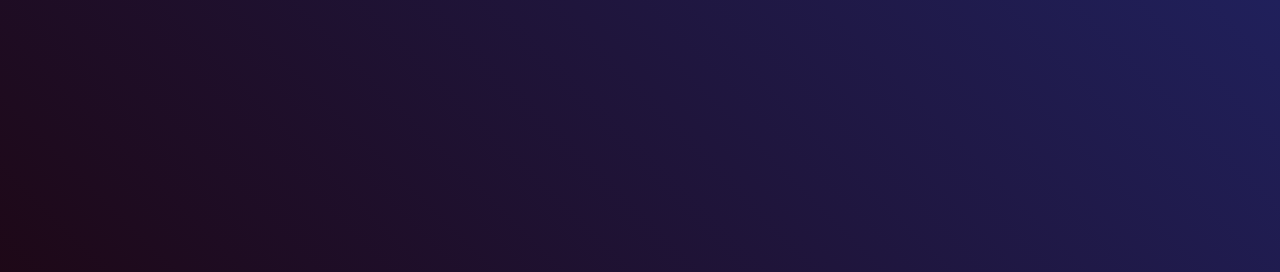
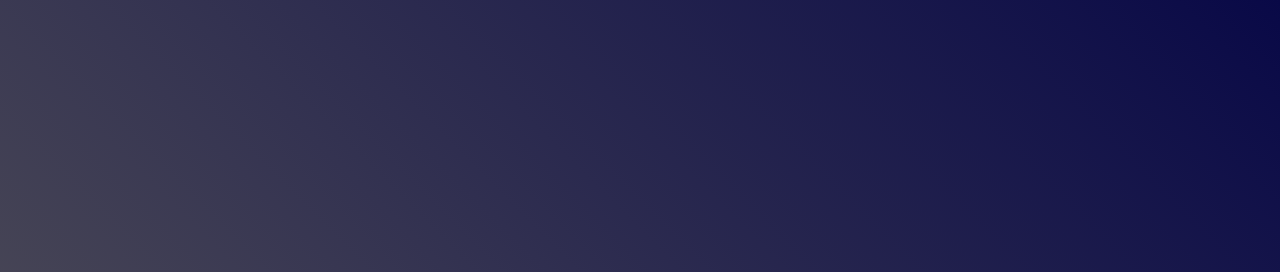
Before and after one commit to ashusahoo1/calendar-JS, a plain HTML site: page cal.html in a window 1280 px wide. Shown: the top 272 px of the page. Drawn offline with Linux system fonts and the light colour scheme.

Commit message:
Update cal.css
gradient updated to better color thepry

```diff
--- a/cal.css
+++ b/cal.css
@@ -7,7 +7,8 @@
 .hero{
     width: 100%;
     min-height: 100vh;
-    background: linear-gradient(45deg, #1d0000,#20205b);
+/*     background: linear-gradient(45deg, #1d0000,#20205b); */
+    background: linear-gradient(45deg, #5A585A,#090947);
     display: flex;
     align-items: center;
     justify-content: center;
```
